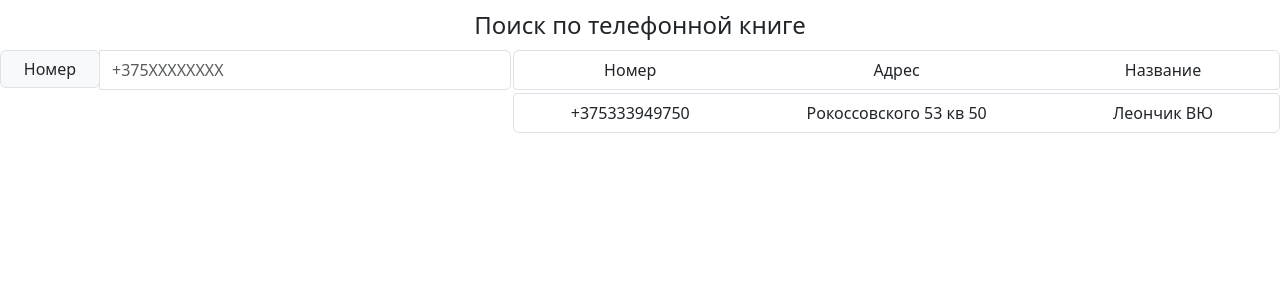
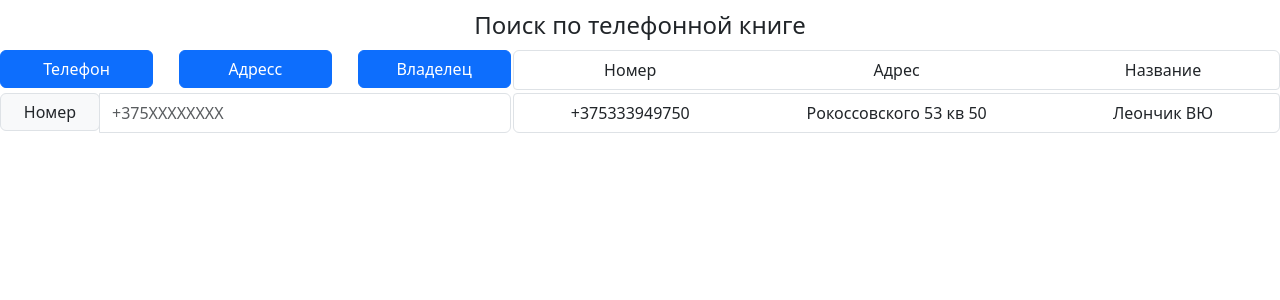
Before and after one commit to resurex1on/phonebook, a React (Create React App) app in the folder app/app/: page / in a window 1280 px wide. Shown: the top 300 px of the page. Built offline with nearby package versions, Linux system fonts and the light colour scheme.

Commit message:
add buttons

```diff
--- a/app/app/src/modules/search/search.jsx
+++ b/app/app/src/modules/search/search.jsx
@@ -3,6 +3,7 @@ import 'bootstrap/dist/css/bootstrap.min.css';
 import { ListGroup } from 'react-bootstrap';
 import { InputGroup } from 'react-bootstrap';
 import { FormControl } from 'react-bootstrap';
+import { Button } from 'react-bootstrap';
 import './search.scss';
 
 function FramePhone() {
@@ -90,7 +91,14 @@ function Search() {
       <div className="contain search__contain">
         <h4 className="search-name">Поиск по телефонной книге</h4>
         <div className="search__infoResults">
-          <div className="search__info">{<ChangeFrame/>}</div>
+          <div className="search__info">
+            <div className="search__info__options">
+               <Button className="search__info__options-button" variant="primary">Телефон</Button>{' '}
+               <Button className="search__info__options-button" variant="primary">Адресс</Button>{' '}
+               <Button className="search__info__options-button" variant="primary">Владелец</Button>{' '}
+            </div>
+            {<ChangeFrame/>}
+          </div>
 
           <ListGroup className="search__results">
             <ListGroup.Item className="search__results__result">
--- a/app/app/src/modules/search/search.scss
+++ b/app/app/src/modules/search/search.scss
@@ -31,6 +31,16 @@
     min-width: 200px;
     display: flex;
     flex-direction: column;
+
+    &__options {
+      display: flex;
+      flex-direction: row;
+      justify-content: space-between;
+      margin-bottom: 5px;
+      &-button {
+        width: 30%;
+      }
+    }
 
     &-property {
       height: 40px;
```
